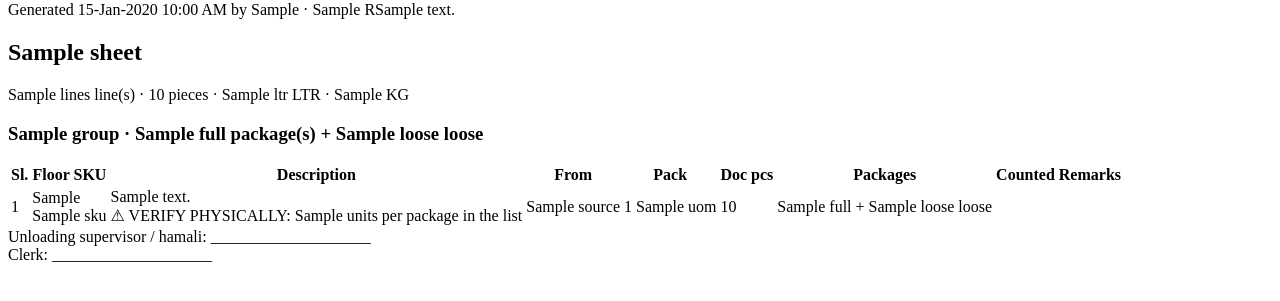
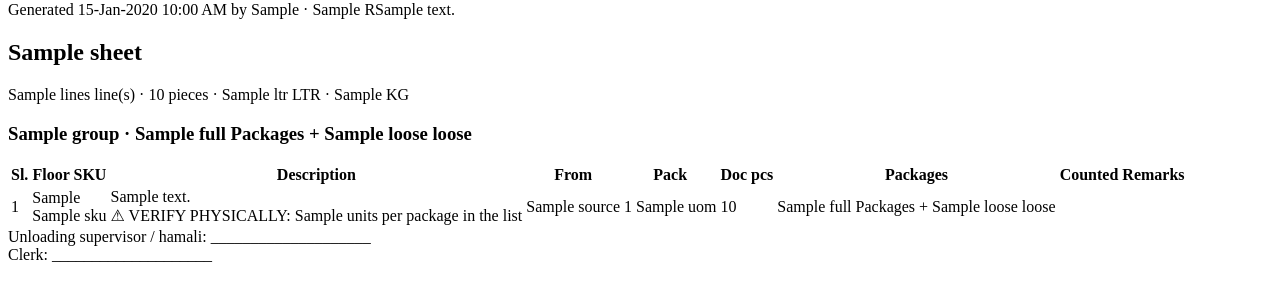
Before and after one commit to sirajdeen123/inward-app, a Django app: template src/inward/iw/templates/iw/checklist_pdf.html in a window 1280 px wide. Shown: the part 317-618 px from the top of the page. Run offline with Django 5.2, Linux system fonts and the light colour scheme; the template is opened without the code that fills it: most values are stand-ins (such as "Sample title", 1, 10 or a date in 2020); grey boxes marked "Sample" are stand-in pictures.

Commit message:
Gross weight mandatory to link a Ship; checklist counts in boxes/drums; transporter typed in capitals
- linking an inbound Ship needs its gross weight (kg) from the document (split: the weight on
  this vehicle) - the unloading tonnage is built from it
- unloading checklist "Packages": "10 Boxes", "1 Box + 4 loose", "20 Drums" instead of
  "10 x 6 pcs"; group headings likewise
- transporter name shows in capitals while typing (stored in capitals as before)

Co-Authored-By: Claude Opus 5.5 <noreply@anthropic.com>

```diff
--- a/src/inward/iw/forms.py
+++ b/src/inward/iw/forms.py
@@ -57,7 +57,8 @@ class IwForm(forms.Form):
     driver_mobile = forms.CharField(label="Driver mobile", required=False, max_length=15,
                                     widget=forms.TextInput(attrs={"inputmode": "tel"}))
     transporter = forms.CharField(label="Transporter", required=False, max_length=160,
-                                  widget=forms.TextInput(attrs={"list": "transporter-list"}))
+                                  widget=forms.TextInput(attrs={"list": "transporter-list", "class": "caps",
+                                                                "autocapitalize": "characters"}))
     lr_no = forms.CharField(label="LR number", required=False, max_length=40,
                             widget=forms.TextInput(attrs={"class": "caps"}))
     gate_register_no = forms.CharField(label="Security gate register No (needed before the MRA)", required=False,
--- a/src/inward/iw/linking.py
+++ b/src/inward/iw/linking.py
@@ -138,10 +138,14 @@ def link_ship(user: User, iw_pk: int, ship_id: str, *, split: bool = False, spli
                       "the quantity on this vehicle.")
     if split and not split_reason.strip():
         raise IwError("A reason is mandatory for a split vehicle.")
+    kg = parse_kg(gross_kg)
+    if kg is None:   # UAT 17-Oct-2026: the unloading tonnage is built from these weights
+        raise IwError(f"Enter the gross weight (kg) of Ship {cand.ship.ship_id} from its document before linking"
+                      + (" - the weight carried on this vehicle." if split else "."))
     link = ShipLink.objects.create(iw=iw, ship=cand.ship, baseline_import=cand.ship.last_seen, is_split=split,
                                    split_reason=split_reason.strip(), lscrr_no=clean_text(lscrr_no).upper(),
                                    lscrr_applied=True if iw.load_type.is_direct_factory and lscrr_no.strip() else None,
-                                   gross_kg=parse_kg(gross_kg), linked_by=user)
+                                   gross_kg=kg, linked_by=user)
     total = Decimal(0)
     for ln in cand.lines:
         qty = _qty((allocations or {}).get(ln.sku, "0")) if split else ln.available
--- a/src/inward/iw/templates/iw/_checklist_sheet.html
+++ b/src/inward/iw/templates/iw/_checklist_sheet.html
@@ -1,4 +1,4 @@
-{% if sheet.key == "OTHER" %}
+{% load iw_ui %}{% if sheet.key == "OTHER" %}
   {% if sheet.other.colour_bank %}<h3>Colour Bank machines</h3>
   <table class="tbl cl"><thead><tr><th class="num">Sl.</th><th>Direction</th><th>Challan</th><th>Description</th><th>Serial</th><th>Asset</th><th class="num">Qty</th><th class="count">Counted</th><th class="rem">Remarks</th></tr></thead>
   <tbody>{% for c in sheet.other.colour_bank %}<tr><td class="num">{{ forloop.counter }}</td><td>{{ c.direction }}</td><td class="mono">{{ c.challan }}</td><td>{{ c.description }}</td><td>{{ c.serial }}</td><td>{{ c.asset }}</td><td class="num">{{ c.quantity }}</td><td class="count"></td><td class="rem"></td></tr>{% endfor %}</tbody></table>{% endif %}
@@ -8,14 +8,14 @@
 {% else %}
   <p class="sheet-sum">{{ sheet.lines }} line(s) · {{ sheet.pieces }} pieces{% if sheet.ltr != "0" %} · {{ sheet.ltr }} LTR{% endif %}{% if sheet.kg != "0" %} · {{ sheet.kg }} KG{% endif %}{% if sheet.keep_separate %} · <b>KEEP SEPARATE - NOT FOR THIS DEPOT</b>{% endif %}</p>
   {% for g in sheet.groups %}
-  <h3>{{ g.name }}{% if g.code != "EMPTY_PACKING" and g.code != "NOT_SET" and g.code != "SHOTS" %} · {{ g.full }} package(s){% if g.loose != "0" %} + {{ g.loose }} loose{% endif %}{% else %} · {{ g.pieces }} pieces{% endif %}</h3>
+  <h3>{{ g.name }}{% if g.code != "EMPTY_PACKING" and g.code != "NOT_SET" and g.code != "SHOTS" %} · {{ g.full|packages:g.code }}{% if g.loose != "0" %} + {{ g.loose }} loose{% endif %}{% else %} · {{ g.pieces }} pieces{% endif %}</h3>
   <table class="tbl cl">
     <thead><tr><th class="num">Sl.</th><th>Floor SKU</th><th>Description</th><th>From</th><th class="num">Pack</th><th class="num">Doc pcs</th><th class="num">Packages</th><th class="count">Counted</th><th class="rem">Remarks</th></tr></thead>
     <tbody>{% for ln in g.lines %}
       <tr><td class="num">{{ forloop.counter }}</td><td class="floor">{{ ln.floor_sku }}<div class="sku">{{ ln.sku }}</div></td>
       <td>{{ ln.description }}{% if ln.verify_note %}<div class="flag">&#9888; VERIFY PHYSICALLY: {{ ln.units }} per package in the list</div>{% endif %}{% if ln.packaging_missing %}<div class="flag">&#9888; packaging not set - count pieces</div>{% endif %}</td>
       <td class="src">{{ ln.source }}</td><td class="num">{{ ln.pack_size }}{% if ln.uom %} {{ ln.uom }}{% endif %}</td><td class="num">{{ ln.pieces }}</td>
-      <td class="num pk">{% if ln.pieces_only %}{{ ln.pieces }} pcs{% else %}{{ ln.full }}{% if ln.units and ln.units > 1 %} × {{ ln.units }} pcs{% endif %}{% if ln.loose != "0" %} + {{ ln.loose }} loose{% endif %}{% endif %}</td>
+      <td class="num pk">{% if ln.pieces_only %}{{ ln.pieces }} pcs{% else %}{% if ln.full %}{{ ln.full|packages:ln.group }}{% if ln.loose != "0" %} + {% endif %}{% endif %}{% if ln.loose != "0" %}{{ ln.loose }} loose{% endif %}{% endif %}</td>
       <td class="count"></td><td class="rem"></td></tr>
     {% endfor %}</tbody>
   </table>
--- a/src/inward/iw/templates/iw/link_ship.html
+++ b/src/inward/iw/templates/iw/link_ship.html
@@ -21,7 +21,7 @@
   <form method="post" class="form-wide">{% csrf_token %}
     <input type="hidden" name="ship_id" value="{{ cand.ship.ship_id }}">
     <input type="hidden" name="confirm" value="1">
-    <div class="inline"><label for="gross_kg">Gross weight on the Ship document (kg)</label><input id="gross_kg" name="gross_kg" class="input-inline" inputmode="decimal" placeholder="e.g. 6420" value="{{ post.gross_kg|default:'' }}"><span class="muted">Adds up to the unloading tonnage.</span></div>
+    <div class="inline"><label for="gross_kg">Gross weight on the Ship document (kg) *</label><input id="gross_kg" name="gross_kg" class="input-inline" inputmode="decimal" placeholder="e.g. 6420" required value="{{ post.gross_kg|default:'' }}"><span class="muted">Mandatory - adds up to the unloading tonnage.</span></div>
     <label class="check"><input type="checkbox" name="split" value="1"{% if cand.needs_split or split_requested %} checked{% endif %}> Split vehicle - this Ship is carried on more than one vehicle; I enter the quantity on this vehicle</label>
     <div><label for="split_reason">Reason for split (mandatory when split)</label><input id="split_reason" name="split_reason" class="input-inline" value="{{ post.split_reason|default:'' }}"></div>
     {% if iw.load_type.is_direct_factory %}
--- a/src/inward/iw/templatetags/iw_ui.py
+++ b/src/inward/iw/templatetags/iw_ui.py
@@ -22,3 +22,17 @@ def next_step(context, iw):
     here = request.path if request else ""
     return {"iw": iw, "first": acts[0] if acts else None, "more": acts[1:4], "here": here,
             "progress": ops.progress(iw) if iw.status not in ("DRAFT", "VOID") else []}
+
+
+# what the unloading team counts, per checklist group (UAT 17-Oct-2026: "10 Boxes", "1 Box + 4 loose")
+PACKAGE_NOUN = {"CARTON": ("Box", "Boxes"), "DRUM": ("Drum", "Drums"), "BARREL": ("Barrel", "Barrels"),
+                "PAIL": ("Pail", "Pails"), "BAG": ("Bag", "Bags"), "PACKET": ("Packet", "Packets"),
+                "TIN": ("Tin", "Tins"), "MACHINE": ("Machine", "Machines")}
+
+
+@register.filter
+def packages(count, group):
+    """10 + 'CARTON' -> '10 Boxes'; 1 -> '1 Box'; other groups -> 'Package(s)'."""
+    one, many = PACKAGE_NOUN.get(str(group or ""), ("Package", "Packages"))
+    n = str(count).rstrip("0").rstrip(".") if "." in str(count) else str(count)
+    return f"{n} {one if n == '1' else many}"
```
Also changed, not shown: tests/test_checklist.py (+2 -1 lines), tests/test_linking.py (+17 -8 lines).
